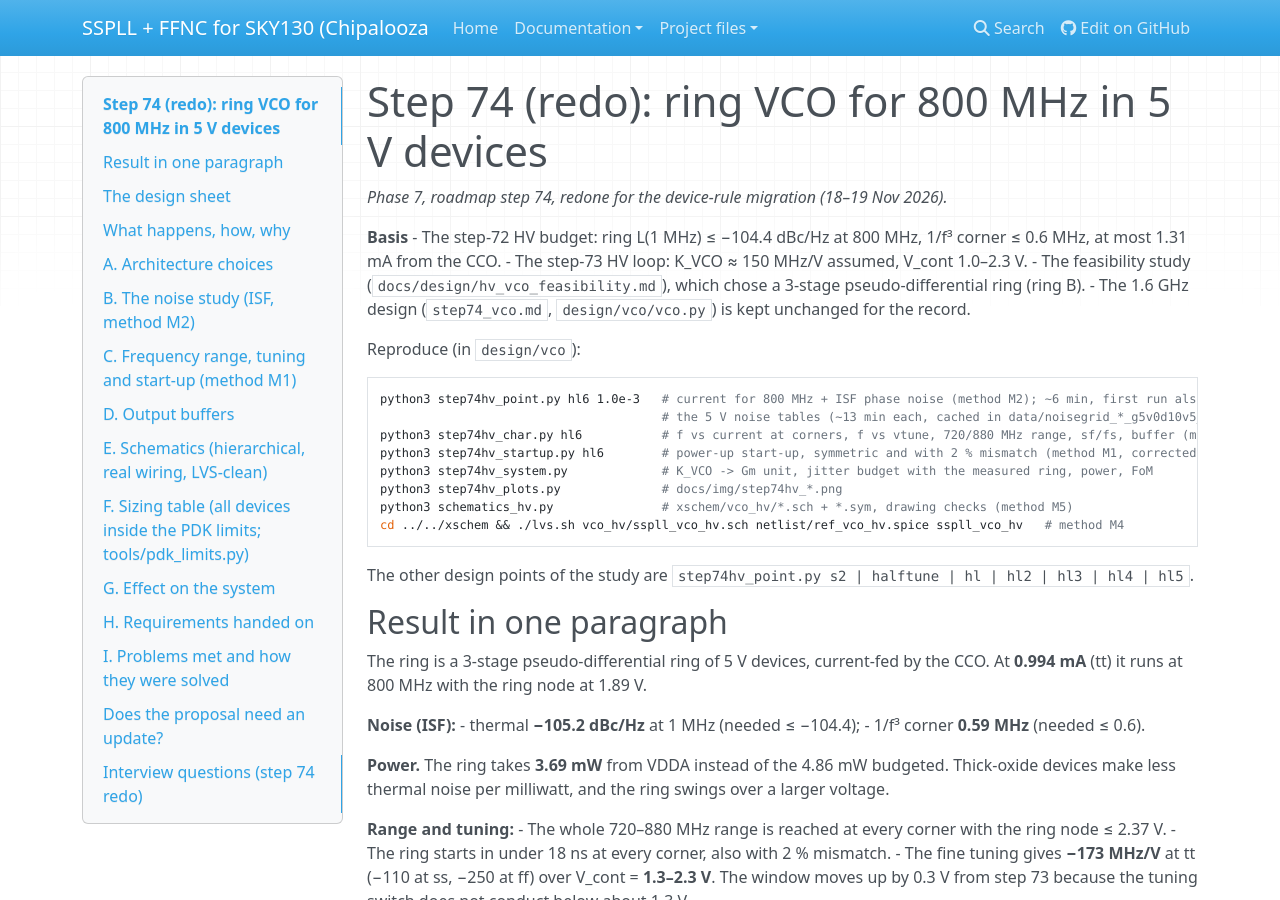
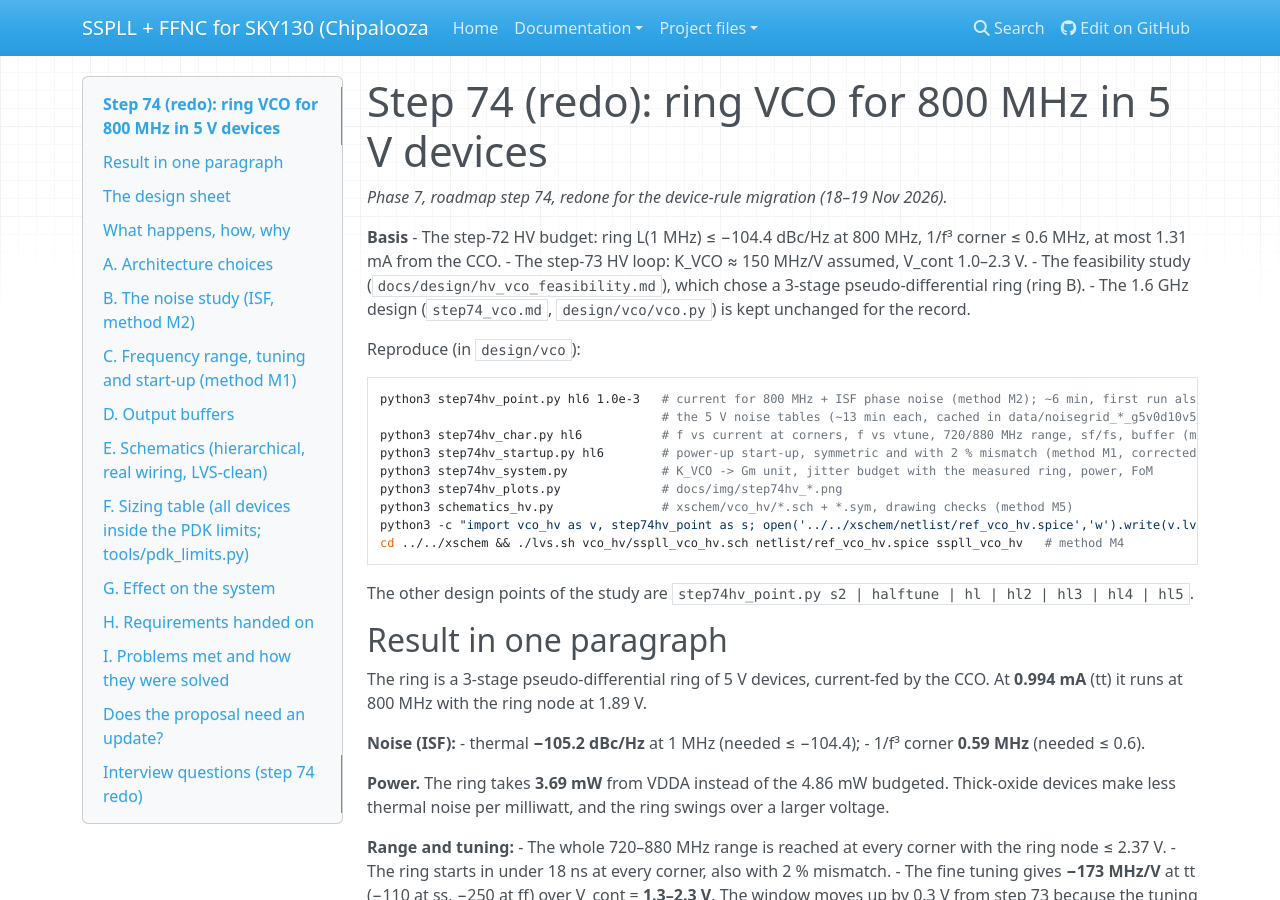
Before and after one commit to ahmedjubayeraj1/SSPLL, an MkDocs documentation site: the page built from docs/design/step74_hv_vco.md, in a window 1280 px wide and 900 px high. Built offline with MkDocs 1.6.1, drawn with Linux system fonts in a browser that asks for light colours; nearby versions of some CDN libraries.

Commit message:
step 74 HV doc: how to write the LVS reference netlist
Co-Authored-By: Claude Opus 5.5 <noreply@anthropic.com>
Claude-Session: https://claude.ai/code/session_01Krpuec1fTMqu6qsx9zMHLh

````diff
--- a/docs/design/step74_hv_vco.md
+++ b/docs/design/step74_hv_vco.md
@@ -18,6 +18,7 @@ python3 step74hv_startup.py hl6        # power-up start-up, symmetric and with 2
 python3 step74hv_system.py             # K_VCO -> Gm unit, jitter budget with the measured ring, power, FoM
 python3 step74hv_plots.py              # docs/img/step74hv_*.png
 python3 schematics_hv.py               # xschem/vco_hv/*.sch + *.sym, drawing checks (method M5)
+python3 -c "import vco_hv as v, step74hv_point as s; open('../../xschem/netlist/ref_vco_hv.spice','w').write(v.lvs_reference(s.VARIANTS['hl6']))"
 cd ../../xschem && ./lvs.sh vco_hv/sspll_vco_hv.sch netlist/ref_vco_hv.spice sspll_vco_hv   # method M4
 ```
 
````
